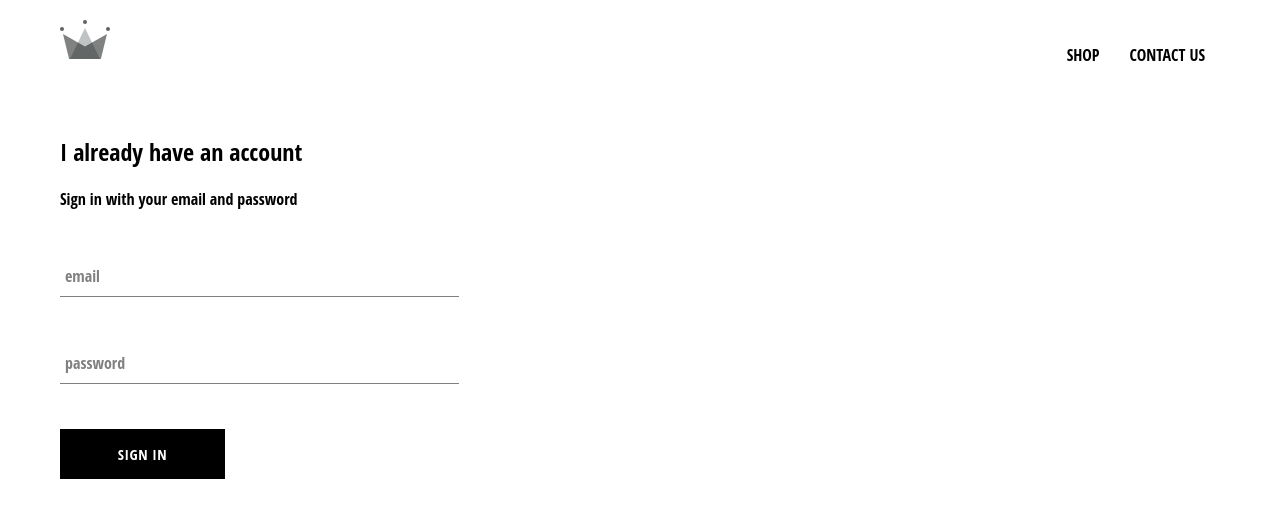
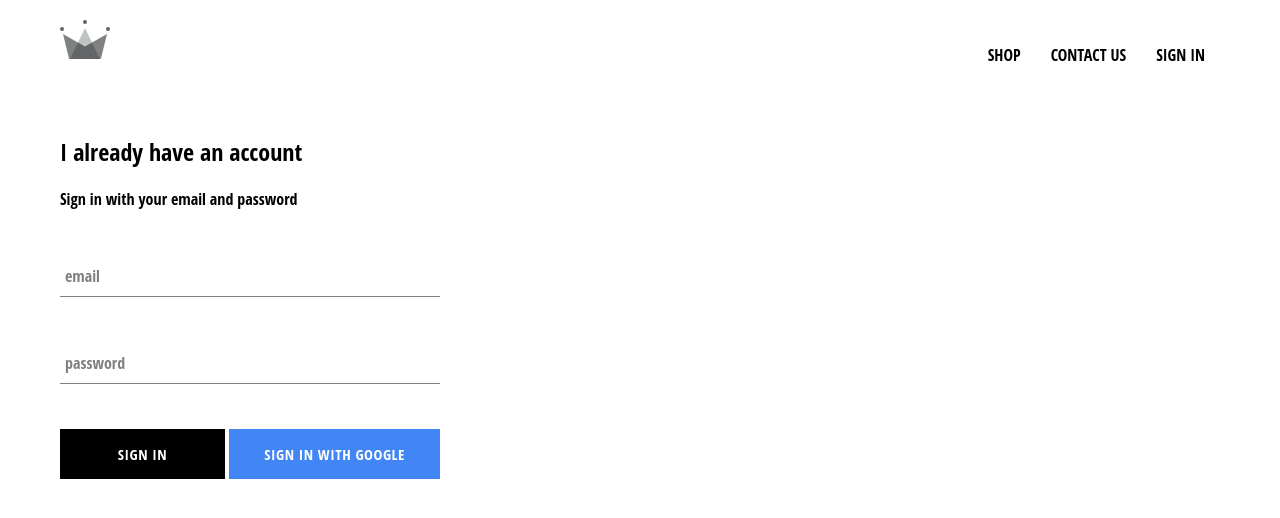
Before and after one commit to padmaattikeri/crwn-clothing, a React (Create React App) app: page /signin in a window 1280 px wide. Shown: the top 518 px of the page. Built offline with nearby package versions, Linux system fonts and the light colour scheme; no server answers; the HTML template or start-up script is replaced by a standard one.

Commit message:
integrated firebase into application and created sign in component and google sign in

```diff
--- a/package.json
+++ b/package.json
@@ -3,6 +3,7 @@
   "version": "0.1.0",
   "private": true,
   "dependencies": {
+    "firebase": "^9.1.0",
     "node-sass": "4.14.1",
     "react": "^17.0.1",
     "react-dom": "^16.8.6",
--- a/src/App.css
+++ b/src/App.css
@@ -8,3 +8,7 @@
   text-decoration: none;
   color: black;
 }
+
+*{
+  box-sizing: border-box;
+}
--- a/src/App.js
+++ b/src/App.js
@@ -8,10 +8,37 @@
 import Header from './components/header/header.component';
 import SignInAndSignUpPage from './pages/sign-in-and-sign-up/sign-in-and-sign-up.component';
 
-function App() {
+import { auth } from './firebase/firebase.utils';
+
+
+class  App extends React.Component {
+  constructor() {
+    super();
+
+    this.state = {
+      currentUser:null
+    }
+  }
+
+  unSubscribeFromAuth = null;
+
+  componentDidMount() {
+    this.unSubscribeFromAuth = auth.onAuthStateChanged(user => {
+      this.setState({currentUser: user});
+
+      console.log(user);
+    }
+    )
+  }
+
+  componentWillUnmount(){
+    this.unSubscribeFromAuth();
+  }
+
+  render(){
     return (
       <div>
-      <Header />
+        <Header currentUser = {this.state.currentUser} />
         <Switch>
           <Route exact path='/' component={HomePage} />
           <Route path='/shop' component={ShopPage} />
@@ -20,5 +47,6 @@
       </div>
     );
   }
+}
 
 export default App;
--- a/src/components/custom-button/custom-button.component.jsx
+++ b/src/components/custom-button/custom-button.component.jsx
@@ -2,8 +2,10 @@
 
 import './custom-button.styles.scss';
 
-const CustomButton = ({children, ...otherProps}) => (
-    <button className="custom-button" {...otherProps}>
+const CustomButton = ({children, isSignInWithGoogle, ...otherProps}) => (
+    <button
+    className={`${isSignInWithGoogle ? 'google-sign-in' : ''} custom-button`}
+    {...otherProps}>
         {children}
     </button>
 )
--- a/src/components/custom-button/custom-button.styles.scss
+++ b/src/components/custom-button/custom-button.styles.scss
@@ -19,4 +19,15 @@
     color: black;
     border: 1px solid black;
   }
+
+  &.google-sign-in{
+    background-color: #4285f4;
+    color: white;
+
+    &:hover {
+        background-color: #357ae8;
+        border : none;
+    }
+  }
+
 }
--- a/src/components/header/header.component.jsx
+++ b/src/components/header/header.component.jsx
@@ -1,9 +1,11 @@
 import React from 'react';
 import { Link } from 'react-router-dom';
 import { ReactComponent as Logo} from '../../assets/crown.svg';
+import { auth } from '../../firebase/firebase.utils';
+
 import './header.styles.scss';
 
-const Header =() =>(
+const Header =({ currentUser }) =>(
     <div className='header'>
         <Link classname='logo-container' to='/'>
             <Logo className='logo'/>
@@ -12,6 +14,12 @@
         <div className='options'>
             <Link className='option' to='/shop'>SHOP</Link>
             <Link className='option' to='/shop'>CONTACT US</Link>
+            {
+            currentUser ?
+             <Link className='option' onClick= {()=>auth.signOut()}>SIGN OUT</Link>
+             :
+             <Link className='option' to='/signin'>SIGN IN</Link>
+            }
         </div>
     </div>
 )
--- a/src/components/header/header.styles.scss
+++ b/src/components/header/header.styles.scss
@@ -20,6 +20,7 @@
 
     .option {
       padding: 10px 15px;
+      cursor: pointer;
     }
   }
 }
--- a/src/components/sign-in/sign-in.component.jsx
+++ b/src/components/sign-in/sign-in.component.jsx
@@ -2,7 +2,7 @@
 
 import FormInput from '../form-input/form-input.component';
 import CustomButton from '../custom-button/custom-button.component';
-
+import { SignInWithGoogle } from '../../firebase/firebase.utils';
 import './sign-in.styles.scss';
 
 class SignIn extends React.Component {
@@ -50,7 +50,14 @@
             label='password'
             required
           />
-          <CustomButton type='submit'> Sign in </CustomButton>
+
+          <div className='buttons'>
+                <CustomButton type='submit'> Sign in </CustomButton>
+                <CustomButton onClick={ SignInWithGoogle } isSignInWithGoogle>
+                {' '}
+                Sign In With Google{' '}
+                </CustomButton>
+          </div>
         </form>
       </div>
     );
--- a/src/components/sign-in/sign-in.styles.scss
+++ b/src/components/sign-in/sign-in.styles.scss
@@ -1,5 +1,5 @@
 .sign-in{
-    width:30vw;
+    width:380px;
     display :flex;
     flex-direction: column;
 }
@@ -7,3 +7,8 @@
 .title {
     margin : 10px 0;
 }
+
+.buttons {
+    display : flex;
+    justify-content: space-between;
+}
--- /dev/null
+++ b/src/firebase/firebase.utils.js
@@ -0,0 +1,25 @@
+import firebase from 'firebase/compat/app';
+import 'firebase/compat/firestore';
+import 'firebase/compat/auth';
+
+
+const config = {
+    apiKey: "AIzaSyCj98_BbPD6iOB-7aQQF_Ut_WsJpZShiKw",
+    authDomain: "crwn-db-42bdb.firebaseapp.com",
+    projectId: "crwn-db-42bdb",
+    storageBucket: "crwn-db-42bdb.appspot.com",
+    messagingSenderId: "874580588257",
+    appId: "1:874580588257:web:27c303a750bf145d8f69a0",
+    measurementId: "G-4FRBYCW3W2"
+  };
+
+  firebase.initializeApp(config);
+
+  export const auth = firebase.auth();
+  export const firestore = firebase.firestore();
+
+const provider = new firebase.auth.GoogleAuthProvider();
+provider.setCustomParameters({ prompt: 'select_account' });
+export const SignInWithGoogle = () => auth.signInWithPopup(provider);
+
+  export default firebase;
```
Also changed, not shown: 1 other file (tests, documents, lock files or other folders). Lines whose indentation alone changed are shown as unchanged.
